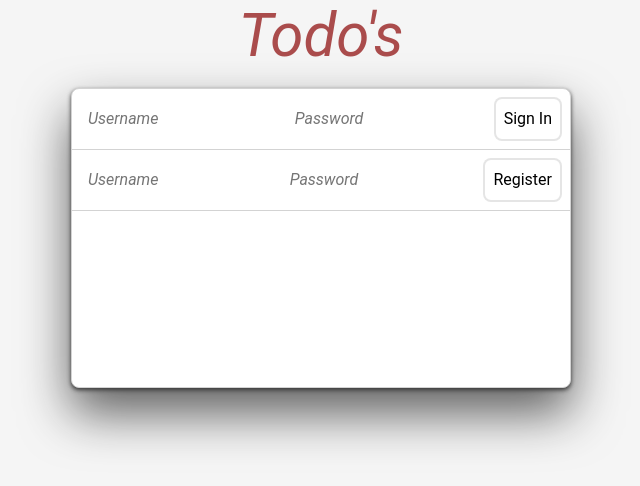
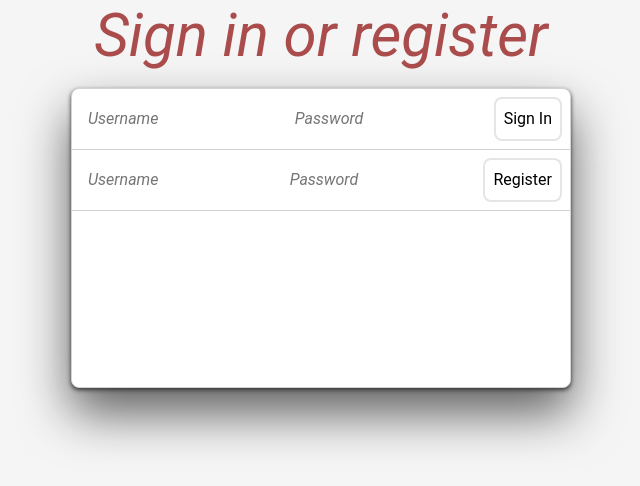
Before and after one commit to zlavik/personal-portfolio, a React (Vite) app: page / in a window 1280 px wide. Shown: the top 486 px of the page, without its empty margins (319-959 px from the left). Built offline with nearby package versions, Linux system fonts and the light colour scheme; no server answers.

Commit message:
changed title for when not signed in

```diff
--- a/src/Auth.tsx
+++ b/src/Auth.tsx
@@ -67,7 +67,7 @@ export default function Auth() {
 
   if (!signedIn) {
     return <>
-      <h1>Todo's</h1>
+      <h1>Sign in or register</h1>
       <main>
         <form onSubmit={doSignIn}>
           <input
```
